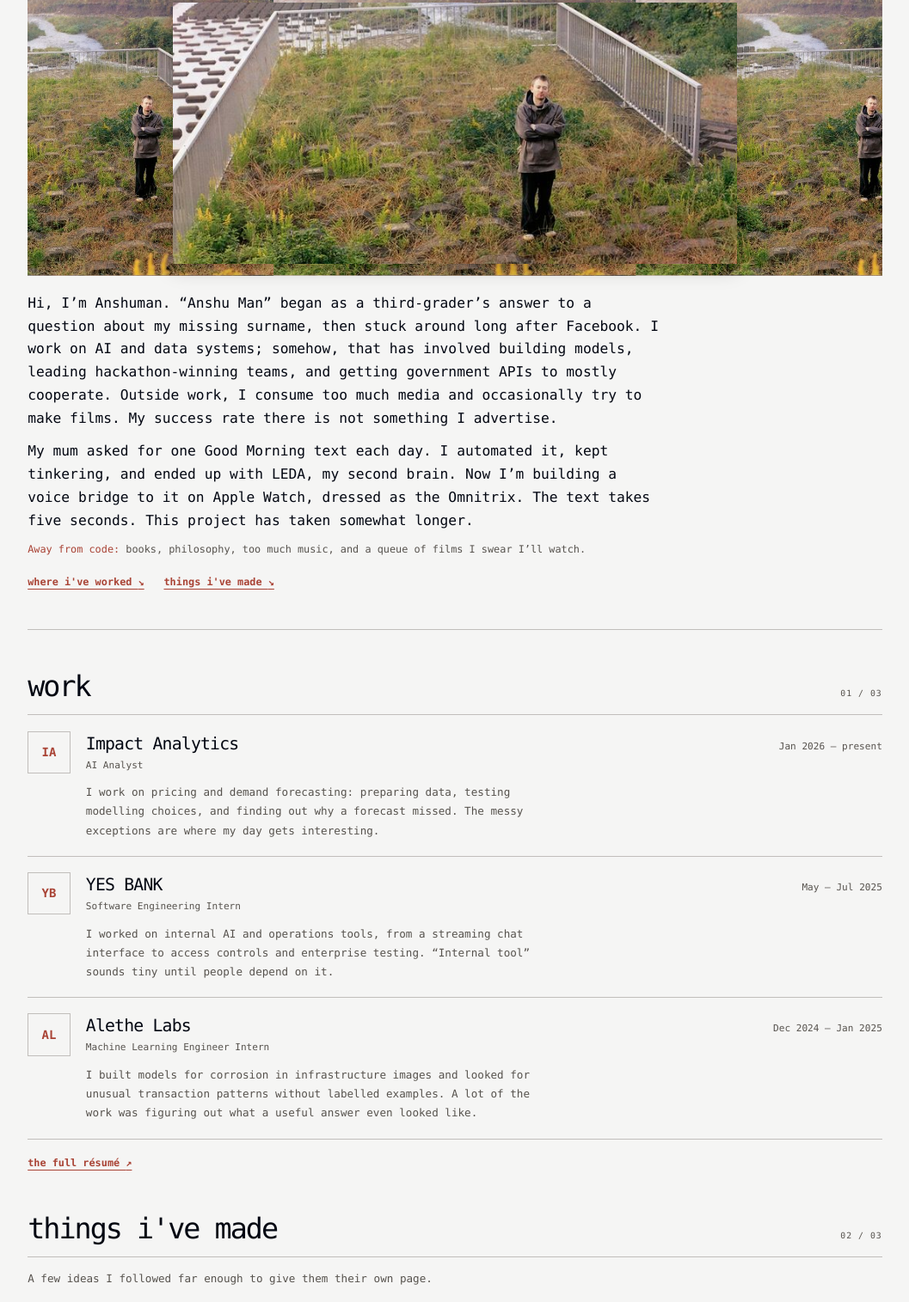
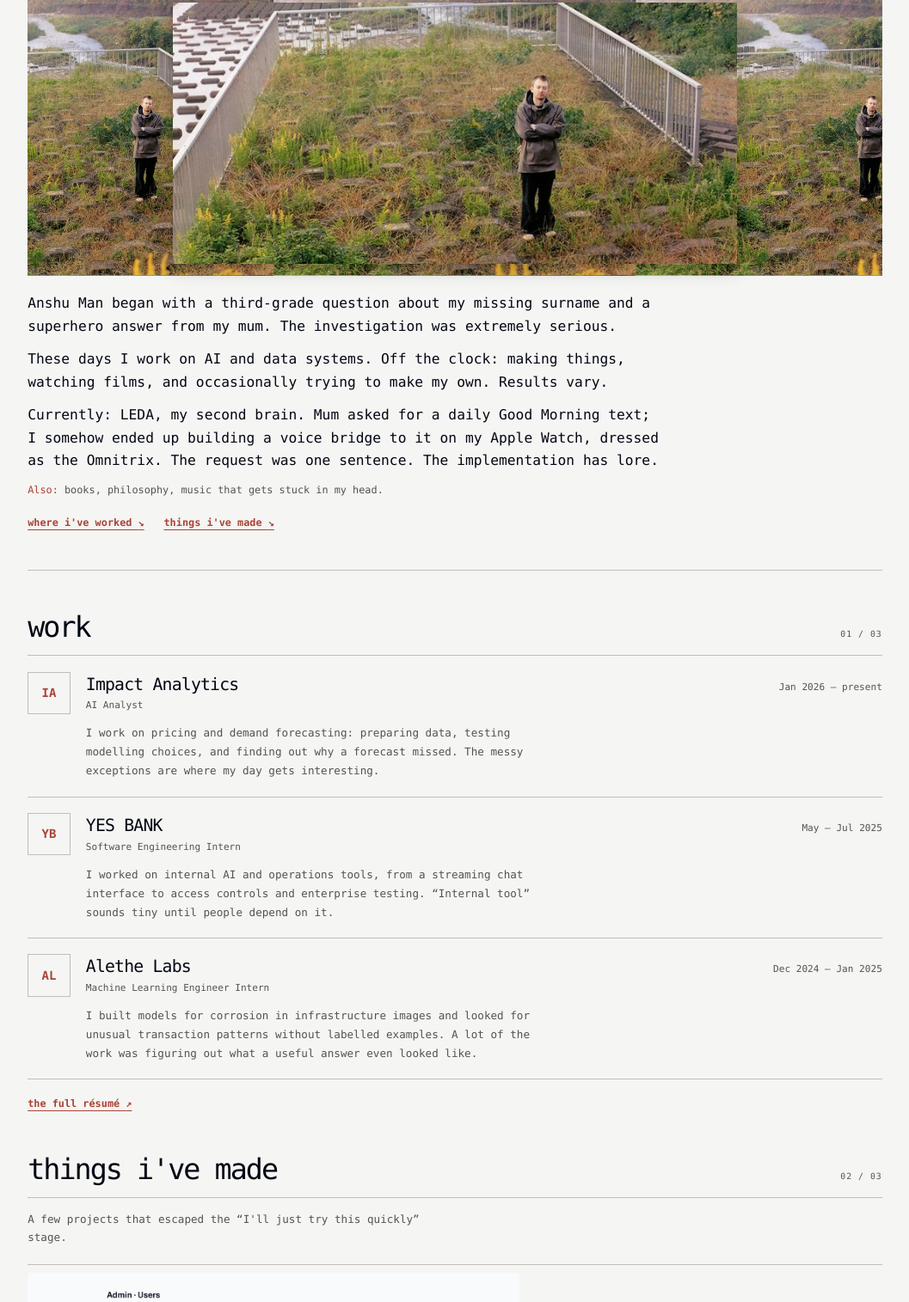
Before and after one commit to ansh0eman/anshu-man, an Astro site: page / in a window 1280 px wide. Shown: the part 224-1739 px from the top of the page at 86% size, without its empty margins (111-1168 px from the left). Built offline with nearby package versions, Linux system fonts and the light colour scheme; Astro itself is replaced by a stand-in of ours; some packages are replaced by stand-ins of ours; no server answers.

Commit message:
Rethink homepage introduction and section copy

```diff
--- a/src/pages/index.astro
+++ b/src/pages/index.astro
@@ -29,9 +29,10 @@ const featuredProjects = [
 				<figure class="home-artwork">
 					<img src="/home1.jpeg" alt="Thom Yorke standing alone in an overgrown landscape beside a concrete walkway" width="728" height="547" fetchpriority="high" />
 				</figure>
-				<p class="home-lede">Hi, I’m Anshuman. “Anshu Man” began as a third-grader’s answer to a question about my missing surname, then stuck around long after Facebook. I work on AI and data systems; somehow, that has involved building models, leading hackathon-winning teams, and getting government APIs to mostly cooperate. Outside work, I consume too much media and occasionally try to make films. My success rate there is not something I advertise.</p>
-				<p class="home-lede">My mum asked for one Good Morning text each day. I automated it, kept tinkering, and ended up with LEDA, my second brain. Now I’m building a voice bridge to it on Apple Watch, dressed as the Omnitrix. The text takes five seconds. This project has taken somewhat longer.</p>
-				<p class="home-elsewhere"><span>Away from code:</span> books, philosophy, too much music, and a queue of films I swear I’ll watch.</p>
+				<p class="home-lede">Anshu Man began with a third-grade question about my missing surname and a superhero answer from my mum. <a href="/posts/first_blog_post/">The investigation was extremely serious.</a></p>
+				<p class="home-lede">These days I work on AI and data systems. Off the clock: making things, watching films, and occasionally trying to make my own. Results vary.</p>
+				<p class="home-lede">Currently: LEDA, my second brain. Mum asked for a daily Good Morning text; I somehow ended up building a voice bridge to it on my Apple Watch, dressed as the Omnitrix. The request was one sentence. The implementation has lore.</p>
+				<p class="home-elsewhere"><span>Also:</span> books, philosophy, music that gets stuck in my head.</p>
 				<nav class="home-jumps" aria-label="Explore this page">
 					<a href="#work">where i've worked <span aria-hidden="true">↘</span></a>
 					<a href="#projects">things i've made <span aria-hidden="true">↘</span></a>
@@ -57,7 +58,7 @@ const featuredProjects = [
 
 			<section id="projects" class="home-section projects-section" aria-labelledby="projects-heading">
 				<div class="section-heading"><div><h2 id="projects-heading">things i've made</h2></div><span class="section-aside">02 / 03</span></div>
-				<p class="section-intro">A few ideas I followed far enough to give them their own page.</p>
+				<p class="section-intro">A few projects that escaped the “I'll just try this quickly” stage.</p>
 				<div class="featured-projects">
 					{featuredProjects.map((project, index) => (
 						<article class:list={['featured-project', { 'featured-project-lead': index === 0, 'featured-project-watch': project.name === 'LEDA OS' }]}>
@@ -77,7 +78,7 @@ const featuredProjects = [
 
 			<section class="home-section notes-section" aria-labelledby="notes-heading">
 				<div class="section-heading"><div><h2 id="notes-heading">notes from the side quests</h2></div><span class="section-aside">03 / 03</span></div>
-				<p class="section-intro">The posts wander from my name to consciousness to the time one text message grew an agent architecture. I try to keep up.</p>
+				<p class="section-intro">There’s a name-origin investigation, a poem about consciousness, and the technical story of a Good Morning text that got wildly out of hand. A mixed bag, like the rest of my brain.</p>
 				<div class="notes-layout">
 					{latestPost && <article class="latest-note">
 						<p class="project-kind">Latest note / {formatDate(latestPost.frontmatter.pubDate)}</p>
@@ -92,7 +93,7 @@ const featuredProjects = [
 
 			<section class="home-contact" aria-labelledby="contact-heading">
 				<h2 id="contact-heading">come say hi</h2>
-				<p>Got a project, a book I should read, or a theory you need a witness for? Email me.</p>
+				<p>Have a project, a book recommendation, or a question you can’t stop thinking about? Send it over.</p>
 				<a href="mailto:anshuwont@gmail.com">email me <span aria-hidden="true">↗</span></a>
 			</section>
 		</main>
```
